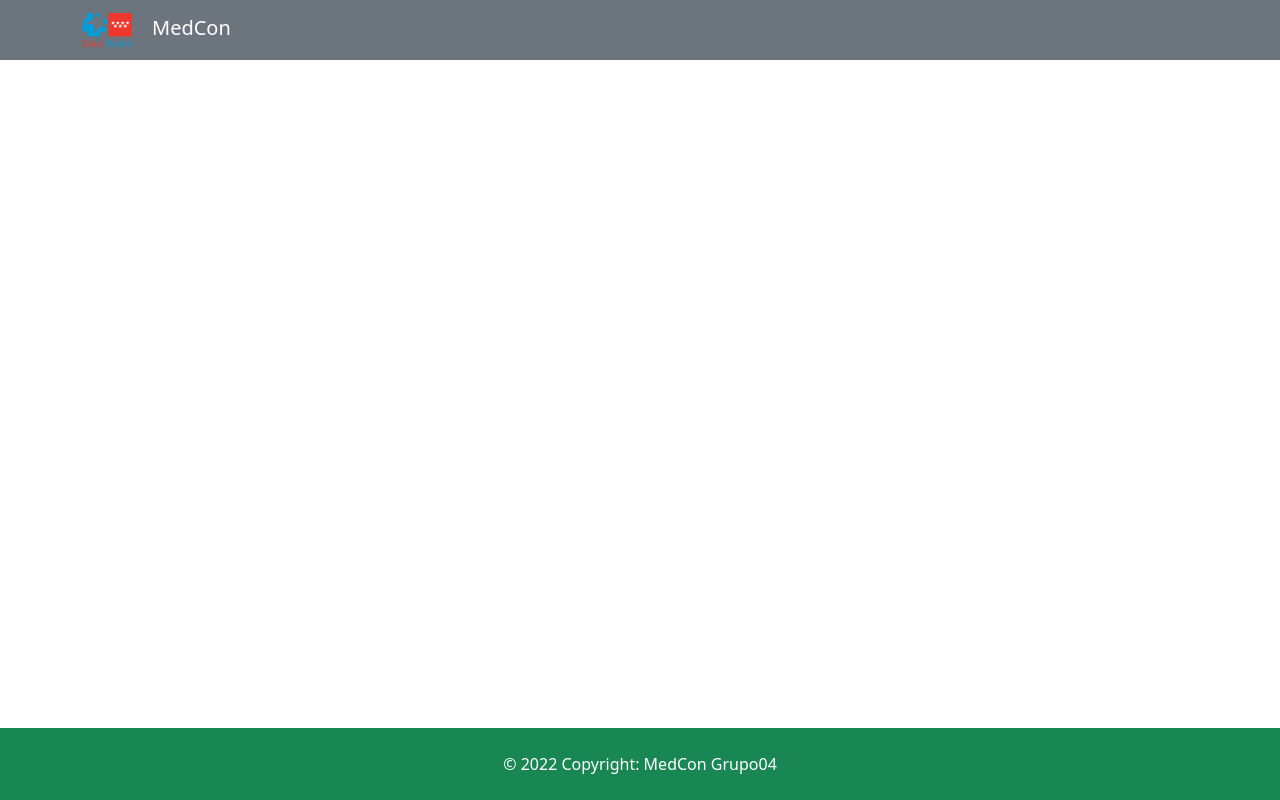
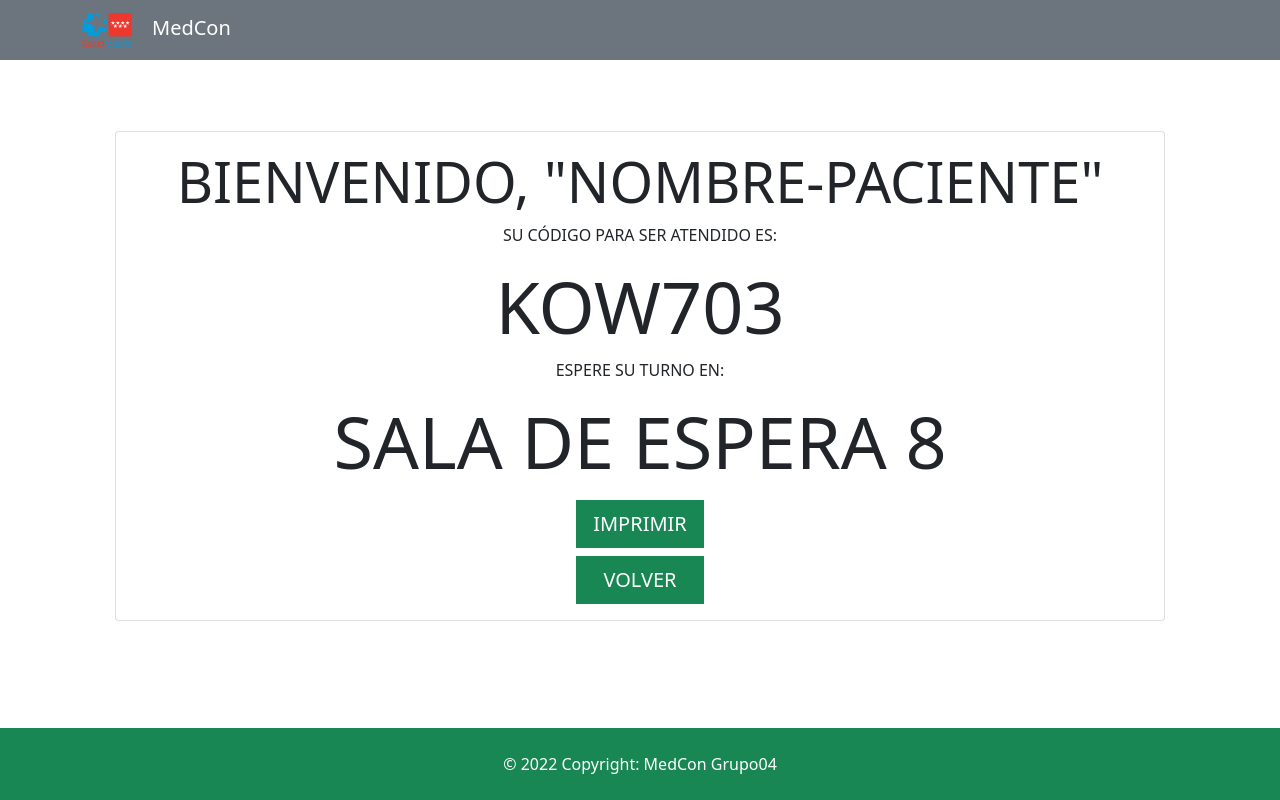
Before and after one commit to javiermofru/MedCon, a React (Create React App) app in the folder Sprint3/: page /paciente/login/codigo in a window 1280 px wide. Built offline with nearby package versions, Linux system fonts and the light colour scheme.

Commit message:
Rutas de botones

```diff
--- a/Sprint3/src/App.js
+++ b/Sprint3/src/App.js
@@ -37,10 +37,10 @@ function App() {
     <BrowserRouter>
     <Routes>
       <Route path="/" element={<Home/>} />
-      <Route path="codigo" element={<Codigo/>} />
+      <Route path="paciente/:dni/codigo" element={<Codigo/>} />
       <Route path="paciente" element={<Login/>} />
       <Route path='citas' element={<Comprobacion/>}/>
-      <Route path="paciente/79120176S" element={<CitasPaciente/>} />
+      <Route path="paciente/:dni" element={<CitasPaciente/>} />
 
     </Routes>
   </BrowserRouter>
--- a/Sprint3/src/Assets/codigo.css
+++ b/Sprint3/src/Assets/codigo.css
@@ -1,3 +1,27 @@
 #codigo {
     border: red solid;
 }
+
+.codigo {
+    border: none;
+    margin: 4%;
+    position: absolute;
+    top:0;
+    margin-top: 67px;
+    bottom: 0;
+    margin-bottom: 80px;
+    right: 0;
+    left: 0;
+    padding: 5%;
+
+}
+
+.codigoInicio{
+    border: transparent;
+    float: left;
+    height: 100%;
+    width: 100%;
+    align-items: center;
+    vertical-align: middle;
+    text-align: center;
+}
--- a/Sprint3/src/Componentes/Codigo.js
+++ b/Sprint3/src/Componentes/Codigo.js
@@ -3,7 +3,10 @@ import 'bootstrap/dist/css/bootstrap.min.css';
 import '../Assets/codigo.css';
 import { Card, Button } from 'react-bootstrap';
 import {Route, Routes} from 'react-router-dom'
+import { useNavigate } from "react-router-dom"
+
 function Codigo() {
+    let navigate = useNavigate();
     const getAleatorio = () => {
     var aleatorio = Math.floor(1000*Math.random());
     const characters ='ABCDEFGHIJKLMNOPQRSTUVWXYZ';
@@ -14,10 +17,11 @@ function Codigo() {
     }
     codigo.push(aleatorio);
     return(
-        <Card.Title id='code'>
+        <Card.Title className='h1 display-2' id='code'>
         {codigo}
         </Card.Title>
     )
+
 }
   return (
     <div className="codigo">
@@ -26,7 +30,7 @@ function Codigo() {
         <Card className='text-center' >
 
         <Card.Body >
-            <Card.Title>BIENVENIDO, "NOMBRE-PACIENTE"</Card.Title>
+            <Card.Title className='display-4'>BIENVENIDO, "NOMBRE-PACIENTE"</Card.Title>
             <Card.Text >
             SU CÓDIGO PARA SER ATENDIDO ES:
             </Card.Text>
@@ -34,16 +38,21 @@ function Codigo() {
             <Card.Text >
             ESPERE SU TURNO EN:
             </Card.Text>
-            <Card.Title >
+            <Card.Title className='display-2' >
             SALA DE ESPERA 8
             </Card.Title>
 
 
 
-
-            <Button >IMPRIMIR</Button>
-            <Button href='home' id='btn'>VOLVER</Button>
-
+            <div className='btn-group-vertical'>
+              <Button className='btn btn-success btn-lg mt-2 rounded-0' >IMPRIMIR</Button>
+              <Button
+              onClick={() => navigate('/')}
+              className='btn btn-success btn-lg mt-2 rounded-0'
+              id='btn'>
+              VOLVER
+              </Button>
+            </div>
         </Card.Body>
 
   </Card>
--- a/Sprint3/src/Componentes/Kiosko/CitasPaciente.js
+++ b/Sprint3/src/Componentes/Kiosko/CitasPaciente.js
@@ -3,6 +3,7 @@ import { Container, Table } from "react-bootstrap";
 import "../../Assets/CitasPaciente.css";
 import { data } from "../../data/dataCitasPaciente.js";
 import { Card, Button } from 'react-bootstrap';
+import { Link } from "react-router-dom";
 
 
 let datos = JSON.parse(JSON.stringify(data));
@@ -37,9 +38,9 @@ const Fecha = (props) => {
                   </th>
                   <th scope="row" id="asistir">
                     <br/><br/>
-                    <Button className="btn btn-success" href='codigo'>
+                    <Link className="btn btn-success" to="codigo">
                     Asistir Cita
-                    </Button>
+                    </Link>
                   </th>
                 </tr>
               </tbody>
--- a/Sprint3/src/Componentes/Kiosko/Inputdni.js
+++ b/Sprint3/src/Componentes/Kiosko/Inputdni.js
@@ -24,6 +24,7 @@ export default class Inputdni extends React.Component {
           type="text" ref="textInput" />
 
           <button
+
           className="btn btn-success btn-lg m-2"
           >
           <CheckCircle />
```
